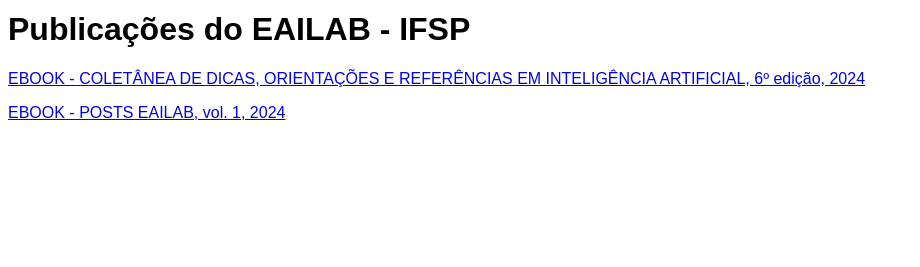
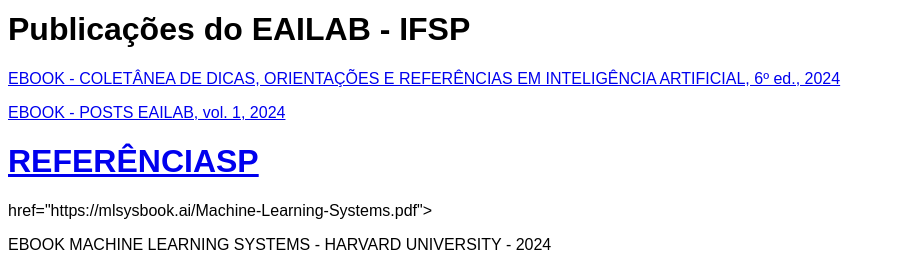
Before and after one commit to EAILAB-IFSP/PUBLICATION, a plain HTML site: page index.html in a window 1280 px wide. Shown: the part 322-589 px from the top of the page, without its empty margins (0-920 px from the left). Drawn offline with Linux system fonts and the light colour scheme.

Commit message:
Update index.html

```diff
--- a/index.html
+++ b/index.html
@@ -12,10 +12,14 @@
 
 <font size="3">
 <a href="https://github.com/EAILAB-IFSP/PUBLICATIONS/blob/Publications/AI%20Cards%20Collection%20-%20EAILab%20v6%202024.pdf">
-<p>EBOOK - COLETÂNEA DE DICAS, ORIENTAÇÕES E REFERÊNCIAS EM INTELIGÊNCIA ARTIFICIAL, 6º edição, 2024</p>
+<p>EBOOK - COLETÂNEA DE DICAS, ORIENTAÇÕES E REFERÊNCIAS EM INTELIGÊNCIA ARTIFICIAL, 6º ed., 2024</p>
 
 <a href="https://github.com/EAILAB-IFSP/PUBLICATIONS/blob/Publications/POSTS%20EAILAB%20Vol%201%202024.pdf">
 <p>EBOOK - POSTS EAILAB, vol. 1, 2024</p>
+
+<h1><b>REFERÊNCIASP</b></h1>
+<a>href="https://mlsysbook.ai/Machine-Learning-Systems.pdf">
+<p> EBOOK MACHINE LEARNING SYSTEMS - HARVARD UNIVERSITY - 2024</p>
 
 </font> <br />
 
```
